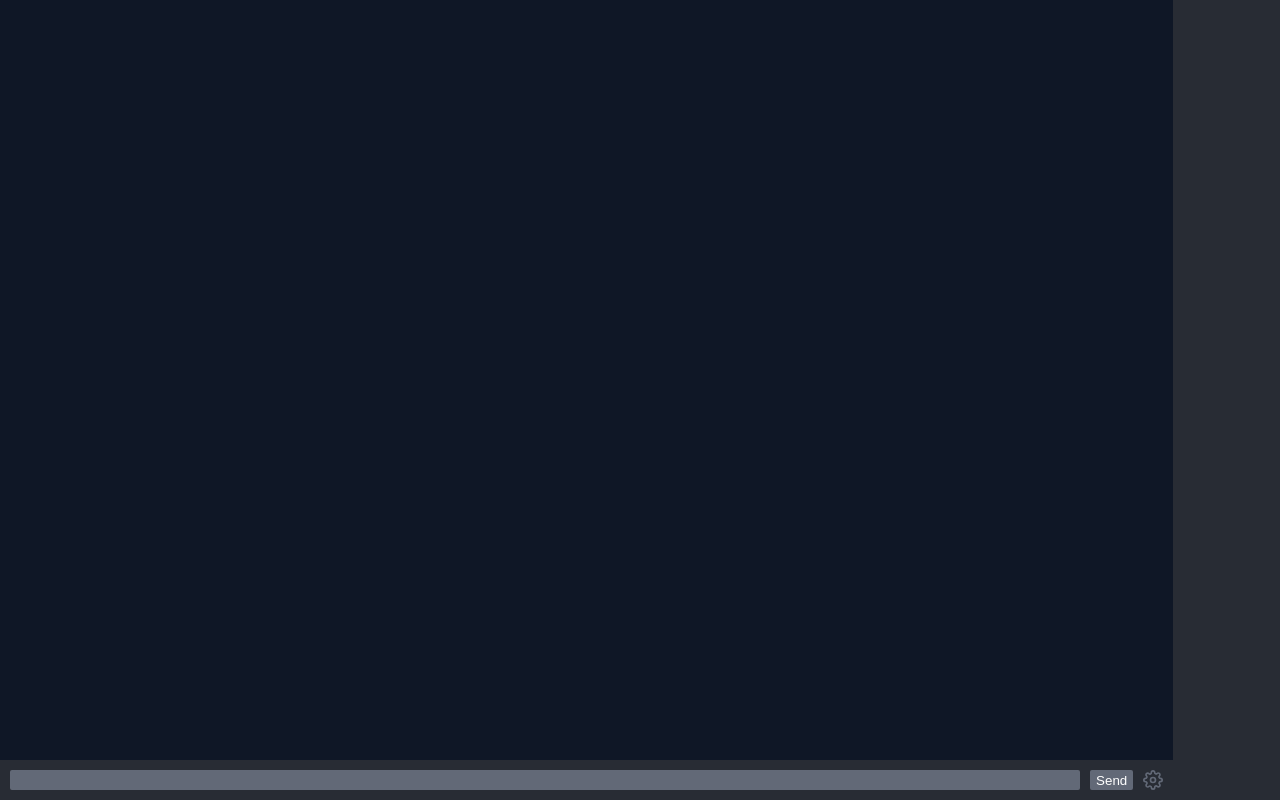
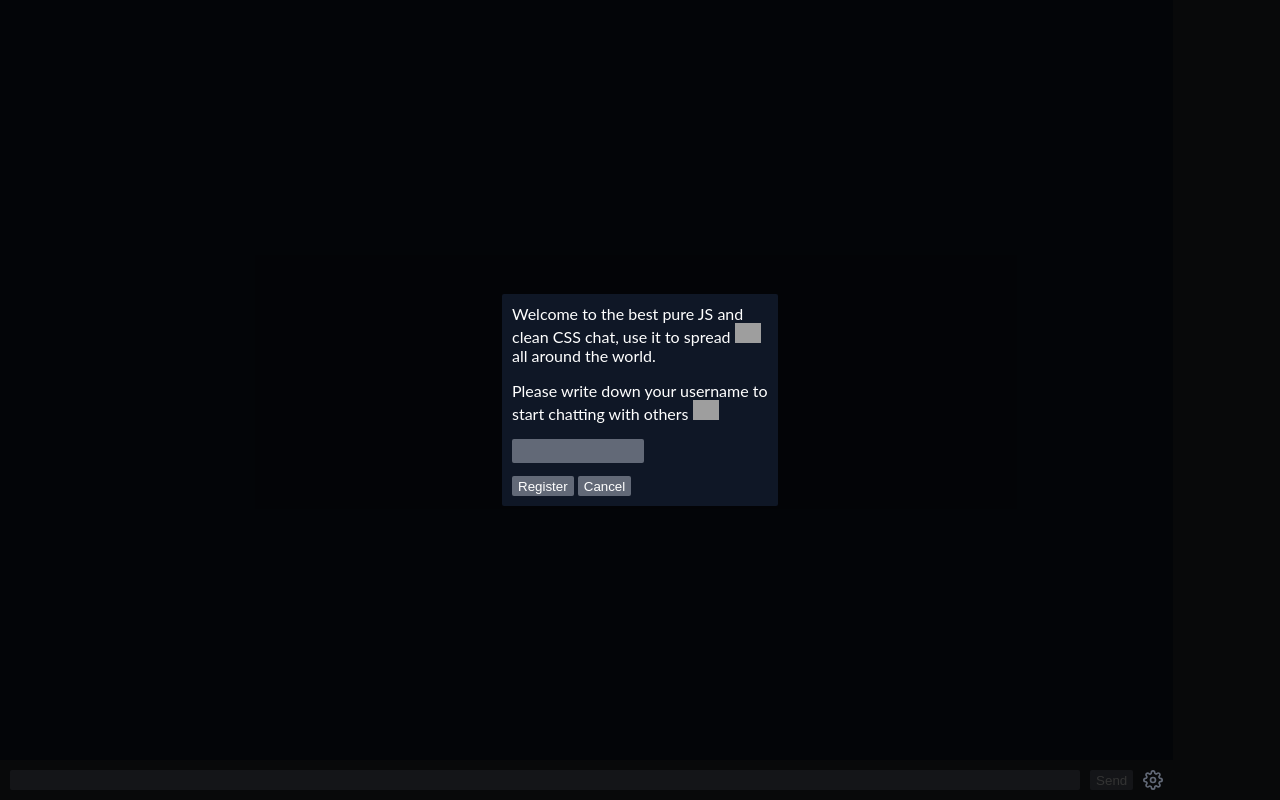
Before and after one commit to tallyon/chat-websocket, a website: page client/index.html in a window 1280 px wide. Drawn offline with Linux system fonts and the light colour scheme; grey boxes are pictures that could not be loaded.

Commit message:
added popup modal for user registration

```diff
--- a/client/css/style.css
+++ b/client/css/style.css
@@ -193,7 +193,8 @@
   }
 }
 
-html, body {
+html,
+body {
   margin: 0;
   padding: 0;
   background: #282c34;
@@ -203,18 +204,6 @@ html, body {
 * {
   /* White font color by default */
   color: white;
-}
-
-textarea {
-  background: #626977;
-  width: 95%;
-  height: 20px;
-  border: none;
-  resize: none;
-  overflow: hidden;
-  box-sizing: border-box;
-  margin: 10px 10px 0 10px;
-  border-radius: 2px;
 }
 
 textarea:focus {
@@ -239,7 +228,7 @@ button:focus {
 }
 
 #chatWindow {
-  background: #0F1726;
+  background: #0f1726;
   height: calc(100% - 40px);
   float: left;
   color: white;
@@ -269,6 +258,18 @@ button:focus {
   display: none;
 }
 
+#textChatMessageField {
+  background: #626977;
+  width: 95%;
+  height: 20px;
+  border: none;
+  resize: none;
+  overflow: hidden;
+  box-sizing: border-box;
+  margin: 10px 10px 0 10px;
+  border-radius: 2px;
+}
+
 #btnMenu {
   height: 20px;
   margin: 10px 10px 0 10px;
@@ -282,11 +283,48 @@ button:focus {
 
 .settingsHeader {
   padding: 5px;
-  background: #1A2333;
+  background: #1a2333;
   color: #626977;
 }
 
 .settingsButton {
   padding: 5px;
-  background: #1A2333;
+  background: #1a2333;
 }
+
+#registration-popup {
+  position: fixed;
+  top: 0;
+  left: 0;
+  background: rgba(0, 0, 0, 0.8);
+  height: 100%;
+  width: 100%;
+}
+.registration-popup-modal {
+  position: absolute;
+  top: 50%;
+  left: 50%;
+  transform: translate(-50%, -50%);
+  background: #0f1726;
+  width: 20%;
+  padding: 10px;
+  border-radius: 2px;
+}
+
+#username-registration {
+  background: #626977;
+  width: 50%;
+  height: 20px;
+  border: none;
+  resize: none;
+  overflow: hidden;
+  border-radius: 2px;
+}
+
+.gachi {
+  height: 20px;
+}
+
+#welcome {
+  margin: 0;
+}
--- a/client/index.html
+++ b/client/index.html
@@ -11,6 +11,22 @@
 
 <body>
     <div class="container">
+
+        <div id="registration-popup">
+            <div class="registration-popup-modal">
+                <p id="welcome">
+                    Welcome to the best pure JS and clean CSS chat, use it to spread
+                    <img class="gachi" src="https://cdn.frankerfacez.com/emoticon/113917/4" alt="GACHI"> all around the world.
+                </p>
+                <div>
+                    <p>Please write down your username to start chatting with others <img class="gachi" src="https://cdn.frankerfacez.com/emoticon/113917/4"
+                            alt="GACHI"></p>
+                    <textarea id="username-registration" required></textarea>
+                </div>
+                <button id="register-button">Register</button>
+                <button>Cancel</button>
+            </div>
+        </div>
 
         <div id="chatWindow" class="col-9 col-sm-9 col-md-10 col-lg-10 col-xl-11">
 
--- a/client/scripts.js
+++ b/client/scripts.js
@@ -1,35 +1,35 @@
 // This token will be received from the server upon joining
 // Use it to identify yourself when sending messages
-var serverToken = "";
+var serverToken = '';
 // Displayed name of current user
-var username = "test" + Date.now().valueOf().toString();
+var username = 'test' + Date.now().valueOf().toString();
 
 var chatWindow = document.getElementById('chatWindow');
 var messageWindow = document.getElementById('');
-var btnChatMessageSend = document.getElementById("btnMessageSend");
-var textAreaChatMessage = document.getElementById("textChatMessageField");
+var btnChatMessageSend = document.getElementById('btnMessageSend');
+var textAreaChatMessage = document.getElementById('textChatMessageField');
 
 // Create websocket connection
-const socket = new WebSocket("ws://localhost:8080", "chat");
+const socket = new WebSocket('ws://localhost:8080', 'chat');
 
 // Connection opened
-socket.addEventListener("open", function(event) {
-    console.log("Opened socket to the chat server, connecting to chat...");
+socket.addEventListener('open', function(event) {
+  console.log('Opened socket to the chat server, connecting to chat...');
   connectToServer(socket);
 });
 
 // SEND button click function that will send message
-btnChatMessageSend.addEventListener("click", function(event) {
-    console.log("SEND btn clicked, server token:", serverToken);
+btnChatMessageSend.addEventListener('click', function(event) {
+  console.log('SEND btn clicked, server token:', serverToken);
   // If there is no server token return
-    if(serverToken === "") return;
+  if (serverToken === '') return;
 
   var messageBody = textAreaChatMessage.value;
-    console.log("message body:", messageBody);
+  console.log('message body:', messageBody);
   sendMessage(socket, serverToken, messageBody);
 
   // Clear text area
-    textAreaChatMessage.value = "";
+  textAreaChatMessage.value = '';
 });
 
 function toggleMenu() {
@@ -38,12 +38,19 @@ function toggleMenu() {
   if (menuDisplay.style.display === 'block') {
     rotateImage.style.transform = 'rotate(45deg)';
     menuDisplay.style.display = 'none';
-    }
-    else {
+  } else {
     rotateImage.style.transform = 'rotate(-90deg)';
     menuDisplay.style.display = 'block';
   }
 }
+
+// User registration popup
+
+window.onload = function() {
+  document.getElementById('register-button').onclick = function() {
+    document.getElementById('registration-popup').style.display = 'none';
+  };
+};
 
 /**
  * Orchestrate connection transaction to the server.
@@ -53,7 +60,7 @@ function toggleMenu() {
  */
 function connectToServer(serverSocket, callback) {
   // Add handler for message WebSocket event
-    serverSocket.addEventListener("message", onMessageWebSocketHandler);
+  serverSocket.addEventListener('message', onMessageWebSocketHandler);
 
   // Send login request to the server to receive token
   requestLogin(serverSocket, username);
@@ -68,7 +75,10 @@ function connectToServer(serverSocket, callback) {
 function requestLogin(serverSocket, username) {
   var registerMessage = createRegisterTransaction(username);
 
-    console.log("Sending REGISTER transaction to the server, message:", registerMessage);
+  console.log(
+    'Sending REGISTER transaction to the server, message:',
+    registerMessage
+  );
   serverSocket.send(JSON.stringify(registerMessage));
 }
 
@@ -79,16 +89,15 @@ function requestLogin(serverSocket, username) {
  */
 function createRegisterTransaction(username) {
   var message = {
-        type: "register",
+    type: 'register',
     timestamp: Math.floor(Date.now().valueOf() / 1000),
     data: {
       username: username
     }
-    }
+  };
 
   return message;
 }
-
 
 /**
  * Creates CHAT transaction payload.
@@ -97,11 +106,10 @@ function createRegisterTransaction(username) {
  * @param {string} body Chat message body text
  */
 function createChatTransaction(userToken, body) {
-
-    if(userToken == null || body == null) return null;
+  if (userToken == null || body == null) return null;
 
   var message = {
-        type: "chat",
+    type: 'chat',
     timestamp: Math.floor(Date.now().valueOf() / 1000),
     data: {
       userToken: userToken,
@@ -123,19 +131,18 @@ function onMessageWebSocketHandler(event) {
 
   try {
     parsedData = JSON.parse(event.data);
-    }
-    catch(e) {
-        console.error("unable to parse server message:", event.data);
+  } catch (e) {
+    console.error('unable to parse server message:', event.data);
     return;
   }
 
-    if(parsedData == null) {
-        console.error("received empty data from server");
+  if (parsedData == null) {
+    console.error('received empty data from server');
     return;
   }
 
-    if(parsedData.type == null) {
-        console.log("received message data without type from the server, omitting");
+  if (parsedData.type == null) {
+    console.log('received message data without type from the server, omitting');
     return;
   }
 
@@ -143,7 +150,7 @@ function onMessageWebSocketHandler(event) {
   var transactionType = transactionTypeStringToNum(parsedData.type);
 
   // Server has sent register message with user token or error
-    switch(transactionType) {
+  switch (transactionType) {
     case 0:
       // REGISTER
       registerTransactionHandler(parsedData);
@@ -162,7 +169,7 @@ function onMessageWebSocketHandler(event) {
       // Unrecognized transaction type
       return;
   }
-};
+}
 
 /**
  * Handles incoming REGISTER transaction message.
@@ -170,9 +177,9 @@ function onMessageWebSocketHandler(event) {
  * @param {any} message Transaction message JSON payload.
  */
 function registerTransactionHandler(message) {
-    console.log("Received REGISTER transaction, message:", message);
+  console.log('Received REGISTER transaction, message:', message);
 
-    if(message.data.userToken != null) {
+  if (message.data.userToken != null) {
     serverToken = message.data.userToken;
   }
 }
@@ -183,8 +190,8 @@ function registerTransactionHandler(message) {
  * @param {any} message Transaction message JSON payload
  */
 function chatTransactionHandler(message) {
-    console.log("Received CHAT transaction, message:", message);
-    chatWindow.innerHTML += "<br/>" + message.data.body;
+  console.log('Received CHAT transaction, message:', message);
+  chatWindow.innerHTML += '<br/>' + message.data.body;
 }
 
 /**
@@ -196,7 +203,7 @@ function chatTransactionHandler(message) {
 function sendMessage(serverSocket, userToken, text) {
   var chatMessage = createChatTransaction(userToken, text);
 
-    if(chatMessage == null) {
+  if (chatMessage == null) {
     return;
   }
 
@@ -211,17 +218,16 @@ function sendMessage(serverSocket, userToken, text) {
  * @returns {number}
  */
 function transactionTypeStringToNum(type) {
+  if (type == null) return -1;
 
-    if(type == null) return -1;
-
-    switch(type.toLowerCase()) {
-        case "register":
+  switch (type.toLowerCase()) {
+    case 'register':
       return 0;
-        case "unregister":
+    case 'unregister':
       return 1;
-        case "ping":
+    case 'ping':
       return 2;
-        case "chat":
+    case 'chat':
       return 3;
     default:
       return -1;
```
Lines whose indentation alone changed are shown as unchanged.
